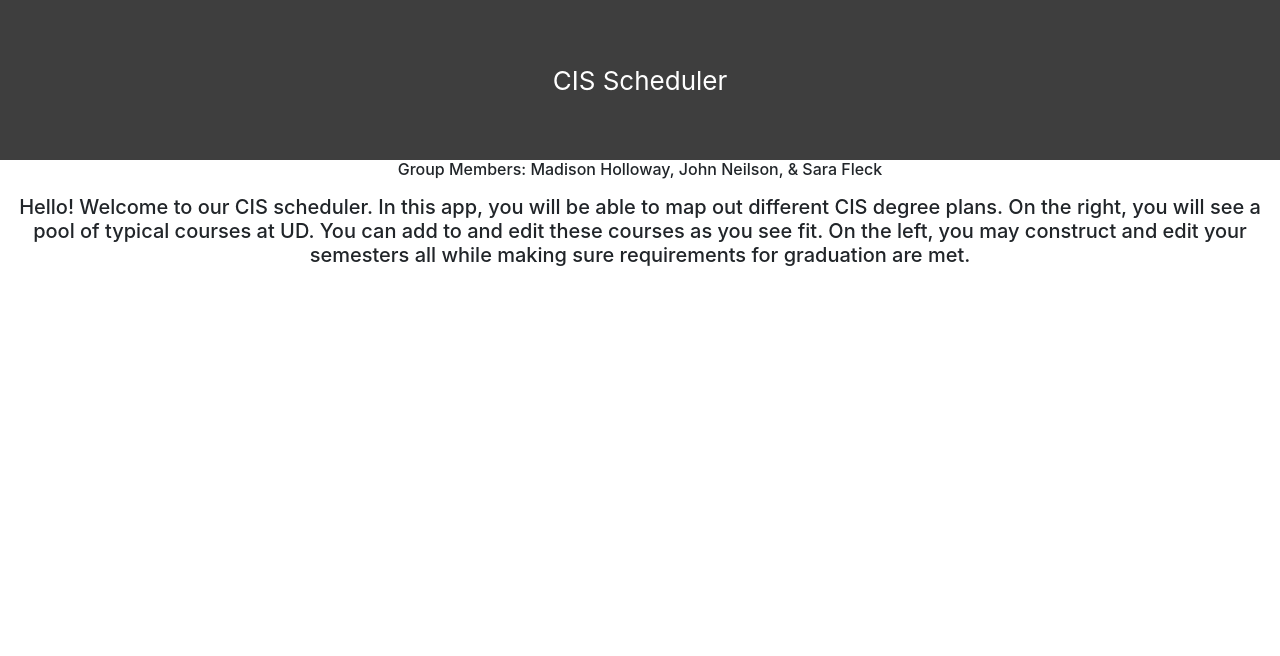
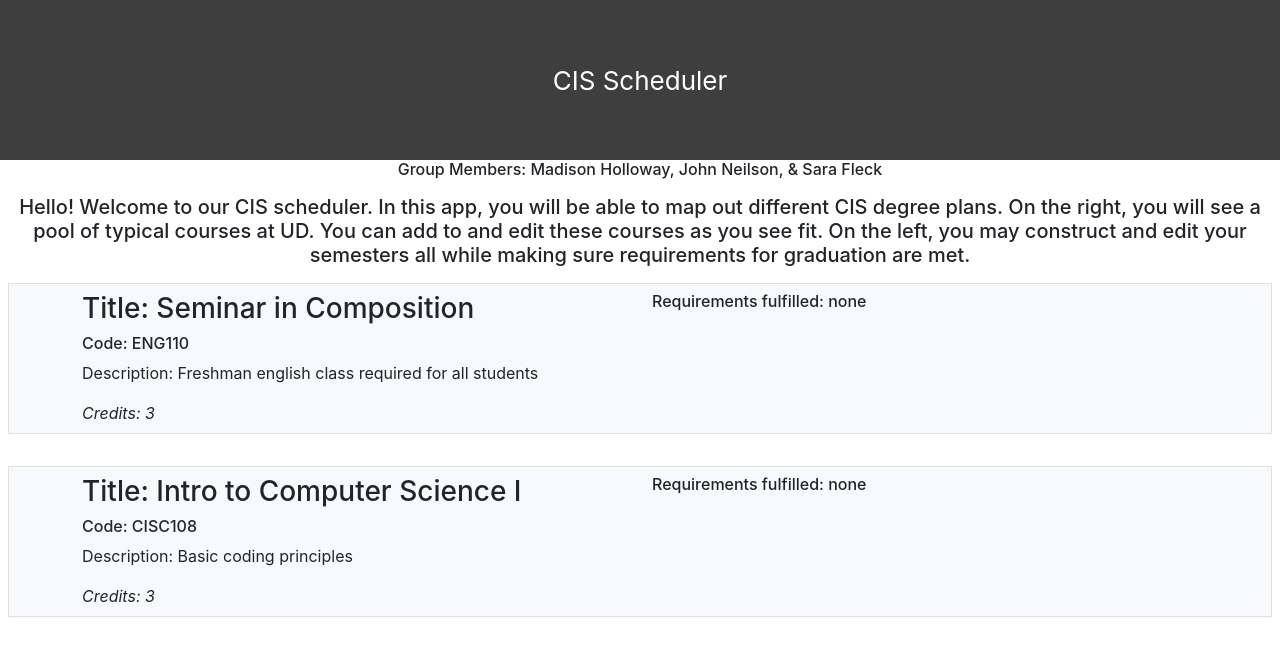
Before and after one commit to UD-CISC275-S22/cis-scheduler-team-3, a React (Create React App) app: page / in a window 1280 px wide. Shown: the top 656 px of the page. Built offline with nearby package versions, Linux system fonts and the light colour scheme.

Commit message:
course view/list components, 2 sample courses

```diff
--- a/src/App.tsx
+++ b/src/App.tsx
@@ -1,21 +1,36 @@
 import React from "react";
 import "./App.css";
+import { CourseList } from "./components/CourseList";
+import course_pool from "./data/course_pool.json";
+import { Course } from "./interfaces/course";
 
+const courses = course_pool.map(
+    (course): Course => ({
+        ...course
+    })
+);
 function App(): JSX.Element {
     return (
+        <>
             <div className="App">
                 <header className="App-header">CIS Scheduler</header>
-            <h6>Group Members: Madison Holloway, John Neilson, & Sara Fleck</h6>
+                <h6>
+                    Group Members: Madison Holloway, John Neilson, & Sara Fleck
+                </h6>
                 <p> </p>
                 <h5>
-                Hello! Welcome to our CIS scheduler. In this app, you will be
-                able to map out different CIS degree plans. On the right, you
-                will see a pool of typical courses at UD. You can add to and
-                edit these courses as you see fit. On the left, you may
+                    Hello! Welcome to our CIS scheduler. In this app, you will
+                    be able to map out different CIS degree plans. On the right,
+                    you will see a pool of typical courses at UD. You can add to
+                    and edit these courses as you see fit. On the left, you may
                     construct and edit your semesters all while making sure
                     requirements for graduation are met.
                 </h5>
             </div>
+            <div>
+                <CourseList courses={courses}></CourseList>
+            </div>
+        </>
     );
 }
 
--- /dev/null
+++ b/src/components/CourseList.tsx
@@ -0,0 +1,16 @@
+import React from "react";
+import { Course } from "../interfaces/course";
+import { Stack } from "react-bootstrap";
+import { CourseView } from "./CourseView";
+
+export function CourseList({ courses }: { courses: Course[] }): JSX.Element {
+    return (
+        <Stack gap={3}>
+            {courses.map((course: Course) => (
+                <div key={course.code} className="bg-light border m-2 p-2">
+                    <CourseView course={course}></CourseView>
+                </div>
+            ))}
+        </Stack>
+    );
+}
--- /dev/null
+++ b/src/components/CourseView.tsx
@@ -0,0 +1,21 @@
+import React from "react";
+import { Container, Row, Col } from "react-bootstrap";
+import { Course } from "../interfaces/course";
+
+export function CourseView({ course }: { course: Course }): JSX.Element {
+    return (
+        <Container>
+            <Row>
+                <Col>
+                    <h3>Title: {course.title}</h3>
+                    <h6>Code: {course.code}</h6>
+                    <p>Description: {course.description}</p>
+                    <i>Credits: {course.credits}</i>
+                </Col>
+                <Col>
+                    <h6>Requirements fulfilled: {course.requirement}</h6>
+                </Col>
+            </Row>
+        </Container>
+    );
+}
--- /dev/null
+++ b/src/data/course_pool.json
@@ -0,0 +1,18 @@
+[
+    {
+        "code": "ENG110",
+        "title": "Seminar in Composition",
+        "description": "Freshman english class required for all students",
+        "credits": 3,
+        "prerequisites": [],
+        "requirement": "none"
+    },
+    {
+        "code": "CISC108",
+        "title": "Intro to Computer Science I",
+        "description": "Basic coding principles",
+        "credits": 3,
+        "prerequisites": [],
+        "requirement": "none"
+    }
+]
--- a/src/interfaces/course.ts
+++ b/src/interfaces/course.ts
@@ -1,10 +1,8 @@
-//continue to add more requirements as we build
-export type DegreeRequirement = "English" | "Breadth";
 export interface Course {
-    code: number;
+    code: string;
     title: string;
     description: string;
     credits: number;
     prerequisites: string[];
-    requirement: DegreeRequirement;
+    requirement: string;
 }
```
Lines whose indentation alone changed are shown as unchanged.
